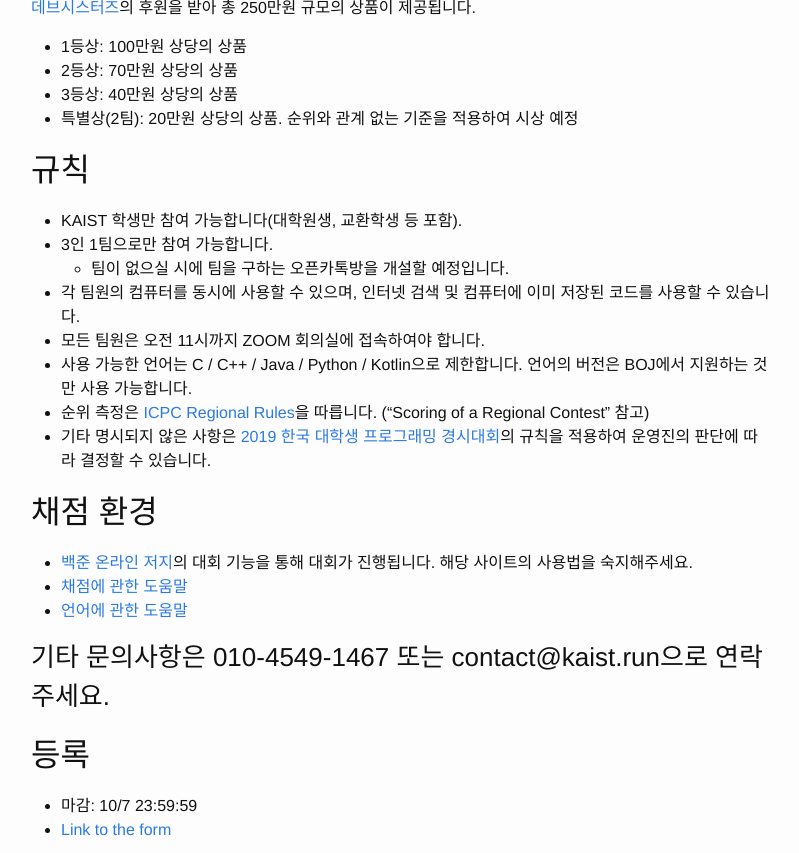
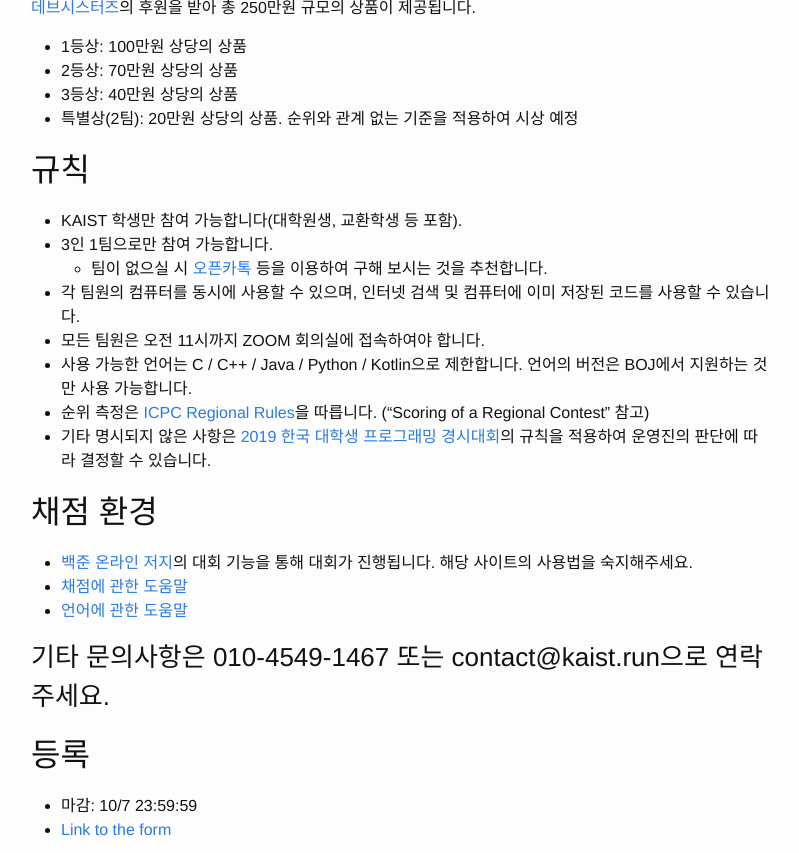
Before and after one commit to RUN-KAIST/kaist.run, a Jekyll site: the page built from contest/2020-fall/ko.md, in a window 1280 px wide and 900 px high, scrolled down 1408 px, cut to the strip 0-853 px from the top of the window. Shown: the whole strip, without its empty margins (239-1038 px from the left). Built offline with Jekyll 4.4.1, drawn with Linux system fonts in a browser that asks for light colours; our own code applies the rules of GitHub Pages for plain Markdown files.

```diff
--- a/contest/2020-fall/ko.md
+++ b/contest/2020-fall/ko.md
@@ -50,7 +50,7 @@ https://d2.naver.com), [Jane Street](https://www.janestreet.com/), [스타트링
 
 - KAIST 학생만 참여 가능합니다(대학원생, 교환학생 등 포함).
 - 3인 1팀으로만 참여 가능합니다.
-  - 팀이 없으실 시에 팀을 구하는 오픈카톡방을 개설할 예정입니다.
+  - 팀이 없으실 시 [오픈카톡](https://open.kakao.com/o/gOFk3gzc) 등을 이용하여 구해 보시는 것을 추천합니다.
 - 각 팀원의 컴퓨터를 동시에 사용할 수 있으며, 인터넷 검색 및 컴퓨터에 이미 저장된 코드를 사용할 수 있습니다.
 - 모든 팀원은 오전 11시까지 ZOOM 회의실에 접속하여야 합니다.
 - 사용 가능한 언어는 C / C++ / Java / Python / Kotlin으로 제한합니다. 언어의 버전은 BOJ에서 지원하는 것만 사용 가능합니다.
```
Also changed, not shown: contest/2020-fall/en.md (+1 -1 lines).
